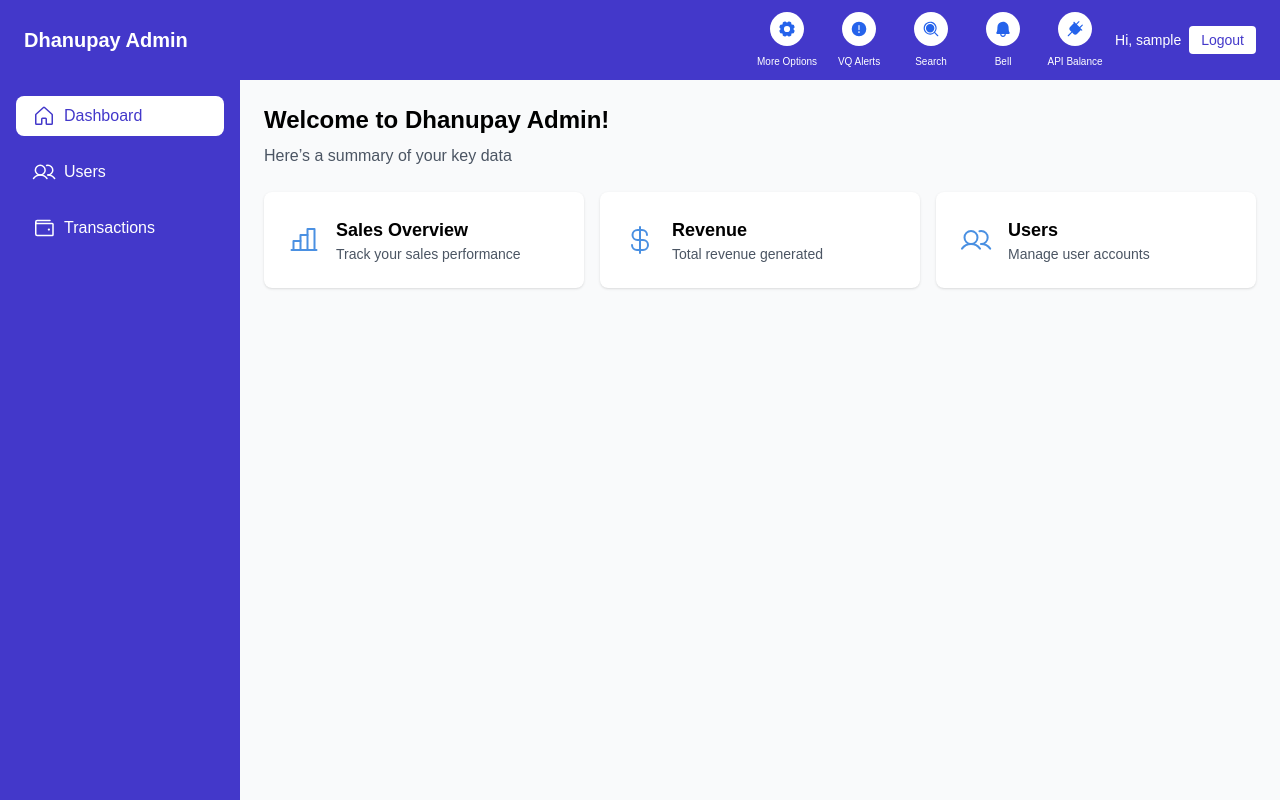
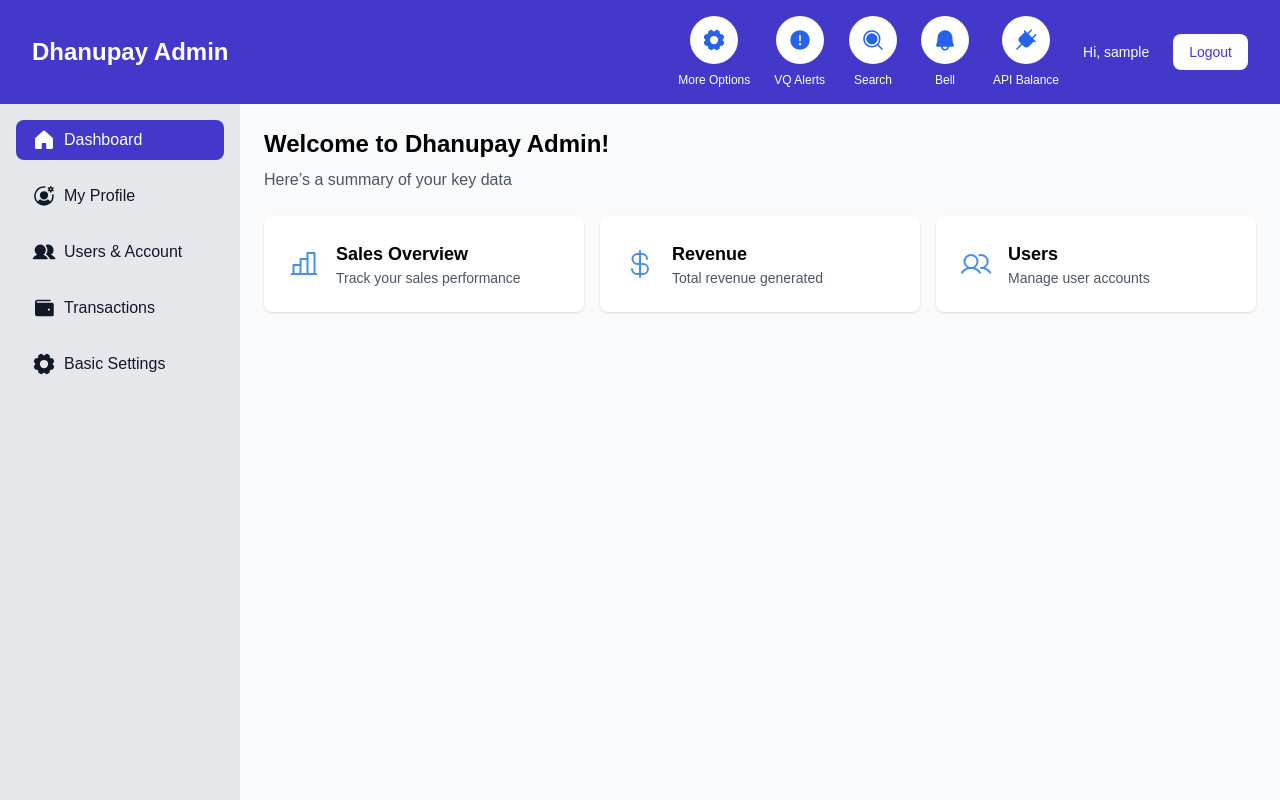
Before and after one commit to Ogpavan/DhanupayAdmin, a React (Vite) app: page / in a window 1280 px wide. Built offline with nearby package versions, Linux system fonts and the light colour scheme; sample sign-in values are in the browser's storage.

Commit message:
Sidebar Changes

```diff
--- a/src/App.jsx
+++ b/src/App.jsx
@@ -6,6 +6,8 @@ import Transactions from "./pages/Transactions";
 import LoginPage from "./auth/LoginPage";
 import PrivateRoute from "./components/PrivateRoute";
 import ForgotPasswordPage from "./auth/ForgotPasswordPage";
+import BasicSettings from "./pages/BasicSettings";
+import Profile from "./pages/Profile";
 
 function App() {
   return (
@@ -29,6 +31,8 @@ function App() {
           <Route index element={<Dashboard />} />
           <Route path="users" element={<Users />} />
           <Route path="transactions" element={<Transactions />} />
+          <Route path="settings" element={<BasicSettings />} />
+          <Route path="profile" element={<Profile />} />
         </Route>
       </Routes>
     </BrowserRouter>
--- a/src/components/Navbar.jsx
+++ b/src/components/Navbar.jsx
@@ -12,8 +12,6 @@ import {
 export default function Navbar() {
   const user = JSON.parse(localStorage.getItem("user"));
   const [data, setData] = useState([]);
-
-
 
   // Fetch data from JSON (or later from API)
   useEffect(() => {
@@ -54,19 +52,20 @@ export default function Navbar() {
   const getIcon = (iconName) => {
     switch (iconName) {
       case "settings":
-        return <Gear size={18} weight="fill" />;
+        return <Gear size={24} weight="fill" />;
       case "warning":
-        return <WarningCircle size={18} weight="fill" />;
+        return <WarningCircle size={24} weight="fill" />;
       case "search":
-        return <MagnifyingGlass size={18} weight="fill" />;
+        return <MagnifyingGlass size={24} weight="fill" />;
       case "bell":
-        return <Bell size={18} weight="fill" />;
+        return <Bell size={24} weight="fill" />;
       case "api":
-        return <Plug size={18} weight="fill" />;
+        return <Plug size={24} weight="fill" />;
       default:
         return null;
     }
   };
+
   const handleLogout = async () => {
     // Clear localStorage before the confirmation
     localStorage.clear();
@@ -79,7 +78,7 @@ export default function Navbar() {
       showCancelButton: true,
       confirmButtonColor: "#3085d6",
       cancelButtonColor: "#d33",
-      confirmButtonText: "Yes, Logout!"
+      confirmButtonText: "Yes, Logout!",
     });
 
     // If the user confirms, proceed with logout and redirection
@@ -87,41 +86,34 @@ export default function Navbar() {
       await Swal.fire({
         title: "Successful",
         text: "Logged out successfully",
-        icon: "success"
+        icon: "success",
       });
 
       // Redirect to the login page
       window.location.href = "/login";
-    } else {
-      // If the user cancels, just return and do nothing
-      return;
     }
   };
 
-
   return (
-    <nav className="bg-indigo-700 text-white px-6 py-0 flex items-center justify-between shadow">
-      <h1 className="text-xl font-semibold">Dhanupay Admin</h1>
-      <div className="flex items-center gap-2">
-
+    <nav className="bg-indigo-700  text-white px-8 py-4 flex items-center justify-between shadow-md">
+      <h1 className="text-2xl font-semibold">Dhanupay Admin</h1>
+      <div className="flex items-center gap-6">
         {data.map((item, index) => (
           <div
             key={index}
-            className="flex flex-col items-center justify-start text-center text-white cursor-pointer pt-3 w-16 h-20 hover:text-blue-300"
+            className="flex flex-col items-center justify-center text-center text-white cursor-pointer hover:text-blue-300 transition-all duration-200"
             onClick={() => alert(item.action)} // Placeholder for the action
           >
-            <div className="bg-white text-blue-600 rounded-full p-2 ">
+            <div className="bg-white text-blue-600 rounded-full p-3 mb-2">
               {getIcon(item.icon)}
             </div>
-            <span className="text-[10px] mt-2 ">{item.label}</span>
+            <span className="text-xs">{item.label}</span>
           </div>
         ))}
-
-
-<span className="text-sm">Hi, {user?.username || "Admin"}</span>
+        <span className="text-sm text-white">Hi, {user?.username || "Admin"}</span>
         <button
           onClick={handleLogout}
-          className="text-sm bg-white text-indigo-700 px-3 py-1 rounded hover:bg-gray-200"
+          className="text-sm bg-white text-indigo-700 px-4 py-2 rounded-lg hover:bg-gray-200 transition-all duration-200"
         >
           Logout
         </button>
--- a/src/components/Sidebar.jsx
+++ b/src/components/Sidebar.jsx
@@ -1,45 +1,33 @@
 import { NavLink } from "react-router-dom";
-import { House, Users, Wallet } from "phosphor-react";
+import { House, Users, Wallet, Gear, UserCircleGear } from "phosphor-react";
 
+// Sidebar component
 export default function Sidebar() {
+  const sidebarLinks = [
+    { to: "/", label: "Dashboard", icon: <House size={24} weight="fill" /> },
+    { to: "/profile", label: "My Profile", icon: <UserCircleGear size={24} weight="fill" /> },
+    { to: "/users", label: "Users & Account", icon: <Users size={24} weight="fill" /> },
+    { to: "/transactions", label: "Transactions", icon: <Wallet size={24} weight="fill" /> },
+    { to: "/settings", label: "Basic Settings", icon: <Gear size={24} weight="fill" /> },
+  ];
+
   return (
-    <div className="w-60 h-full bg-indigo-700 text-white p-4">
+    <div className="w-60 h-full bg-gray-200 text-gray-900 p-4">
       <nav className="flex flex-col space-y-4">
+        {sidebarLinks.map((link, index) => (
           <NavLink
-          to="/"
+            key={index}
+            to={link.to}
             className={({ isActive }) =>
-            `flex items-center space-x-2 px-4 py-2 rounded-lg   transition-colors ${
-              isActive ? "bg-white text-indigo-700" : ""
+              `flex items-center space-x-2 px-4 py-2 rounded-lg transition-colors ${
+                isActive ? "bg-indigo-700 text-white" : "text-gray-900 hover:text-indigo-700"
               }`
             }
           >
-          <House size={24} className="transition-colors" />
-          <span>Dashboard</span>
+            {link.icon}
+            <span>{link.label}</span>
           </NavLink>
-
-        <NavLink
-          to="/users"
-          className={({ isActive }) =>
-            `flex items-center space-x-2 px-4 py-2 rounded-lg   transition-colors ${
-              isActive ? "bg-white text-indigo-700" : ""
-            }`
-          }
-        >
-          <Users size={24} className="transition-colors" />
-          <span>Users</span>
-        </NavLink>
-
-        <NavLink
-          to="/transactions"
-          className={({ isActive }) =>
-            `flex items-center space-x-2 px-4 py-2 rounded-lg   transition-colors ${
-              isActive ? "bg-white text-indigo-700" : ""
-            }`
-          }
-        >
-          <Wallet size={24} className="transition-colors" />
-          <span>Transactions</span>
-        </NavLink>
+        ))}
       </nav>
     </div>
   );
--- /dev/null
+++ b/src/pages/BasicSettings.jsx
@@ -0,0 +1,11 @@
+import React from 'react'
+
+function BasicSettings() {
+  return (
+    <div>
+      <h1>Basic Settings</h1>
+    </div>
+  )
+}
+
+export default BasicSettings
--- /dev/null
+++ b/src/pages/Profile.jsx
@@ -0,0 +1,11 @@
+import React from 'react'
+
+function Profile() {
+  return (
+    <div>
+      <h1>Profile</h1>
+    </div>
+  )
+}
+
+export default Profile
```
Lines whose indentation alone changed are shown as unchanged.
